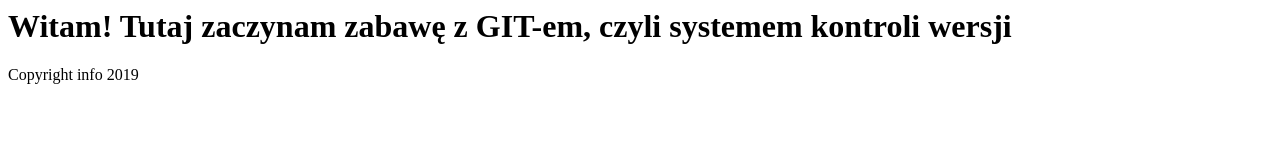
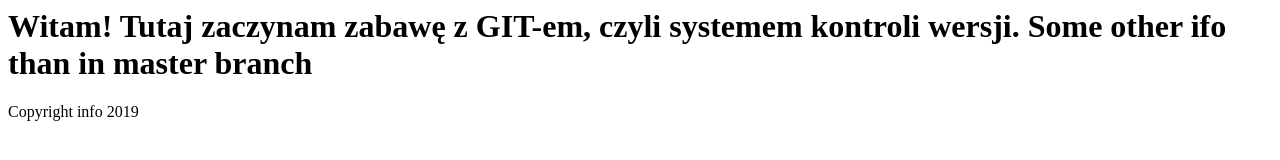
Before and after one commit to sacruss/nauka-git, a plain HTML site: page index.html in a window 1280 px wide. Drawn offline with Linux system fonts and the light colour scheme.

Commit message:
Zmodyfikowanie pliku index.html i dodanie wersji

```diff
--- a/index.html
+++ b/index.html
@@ -5,7 +5,7 @@
 <body>
 
 <div>
-	<h1>Witam! Tutaj zaczynam zabawę z GIT-em, czyli systemem kontroli wersji</h1>
+	<h1>Witam! Tutaj zaczynam zabawę z GIT-em, czyli systemem kontroli wersji. Some other ifo than in master branch </h1>
 </div>
 
 <div class="footer">Copyright info 2019 </div>
```
Also changed, not shown: version.html (added, +1 -0 lines).
